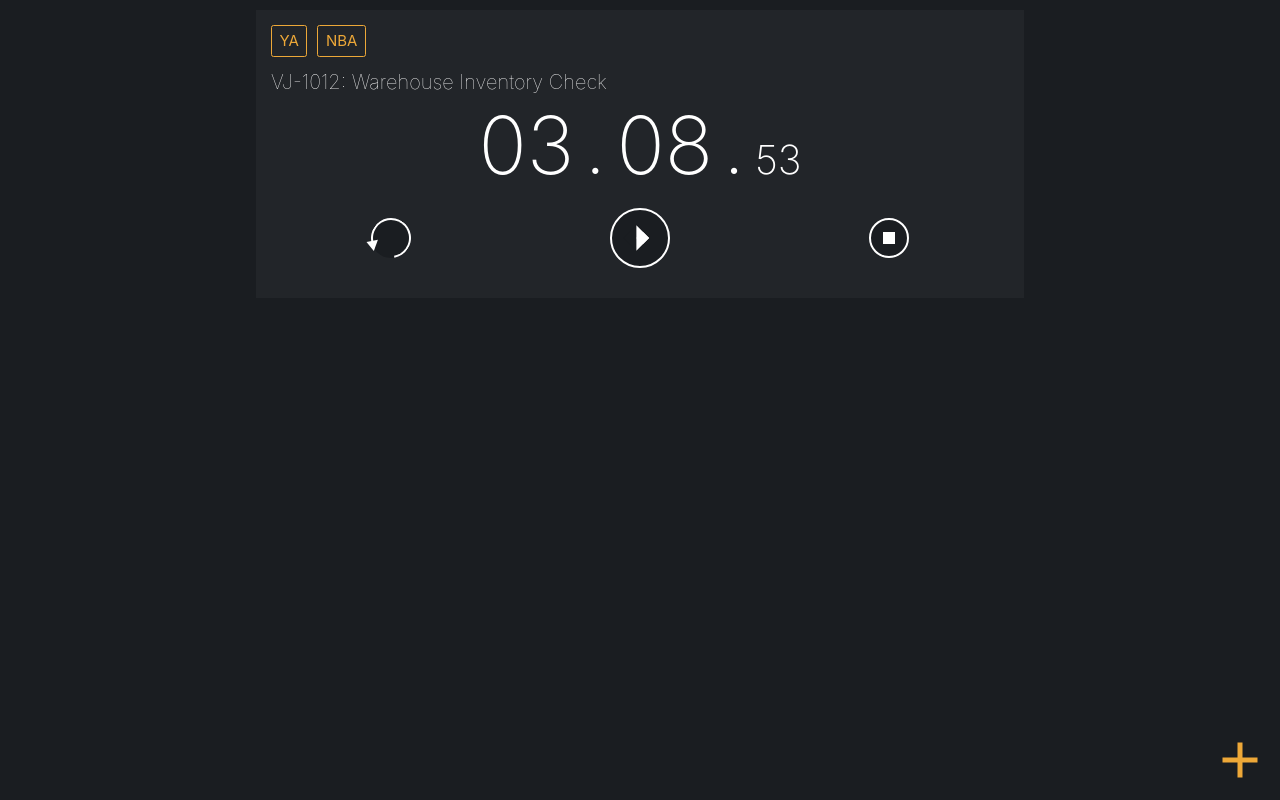
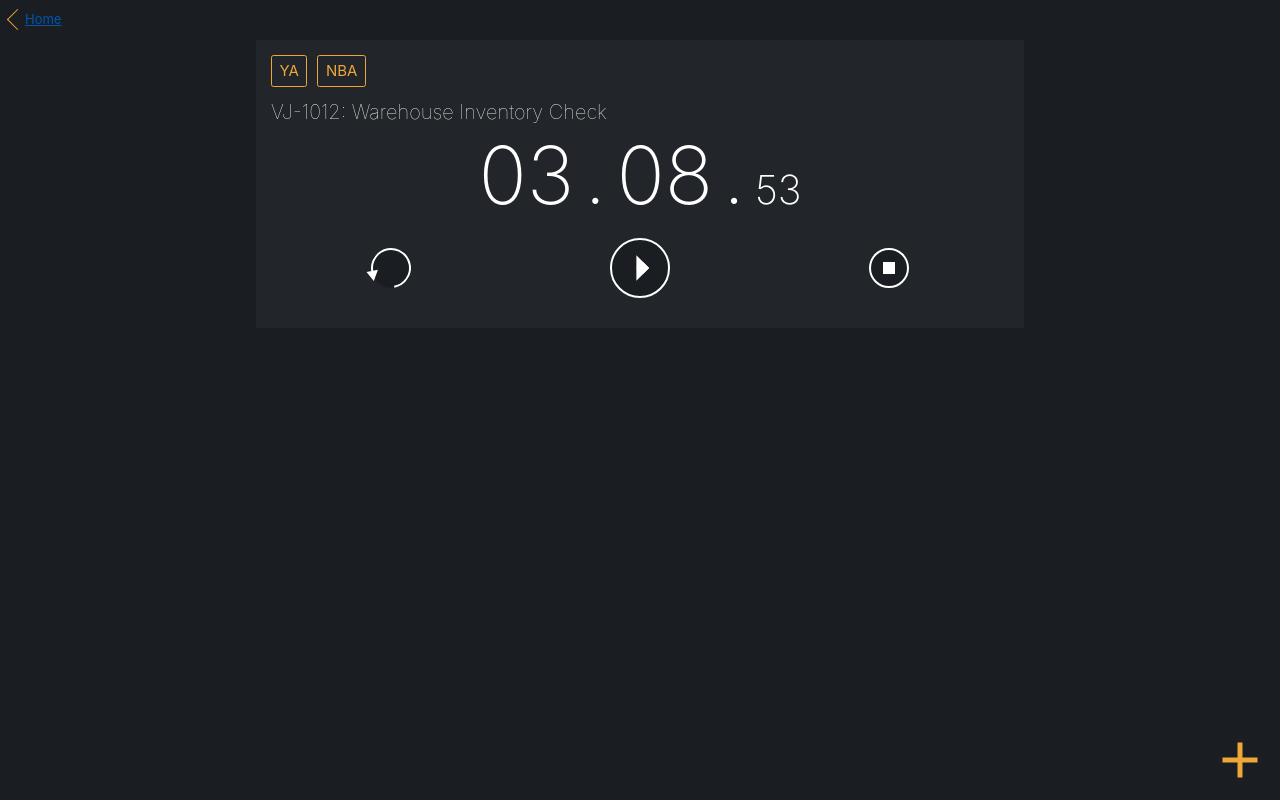
Before and after one commit to counterall/tracking-time, a React (Create React App) app: page /today in a window 1280 px wide. Built offline with nearby package versions, Linux system fonts and the light colour scheme.

Commit message:
Insert header component to Today view

```diff
--- a/src/route/Today.js
+++ b/src/route/Today.js
@@ -2,6 +2,7 @@ import React, { Component } from 'react';
 import ActiveTask from "../components/today/ActiveTask";
 import AddNewTask from "../components/today/AddNewTask";
 import TaskList from "../components/today/TaskList";
+import Header from "../components/ui/Header";
 import Crud from "../helpers/crud";
 import idbCRUD from "../helpers/idbCRUD";
 
@@ -165,6 +166,7 @@ class Today extends Component {
     render() {
         console.log('rendered once!');
         return <div className="today-view">
+            <Header previous="/" txt="Home" />
             <ActiveTask {...this.state.activeTask} isRunning={this.state.activeTaskIsRunning} handleResetClick={this.handleResetClick} handleFinishClick={this.handleFinishClick} handleResumeClick={this.handleResumeClick} />
             <AddNewTask handleAddTask={this.handleAddTask} />
             <TaskList taskList={this.state.taskList} />
```
